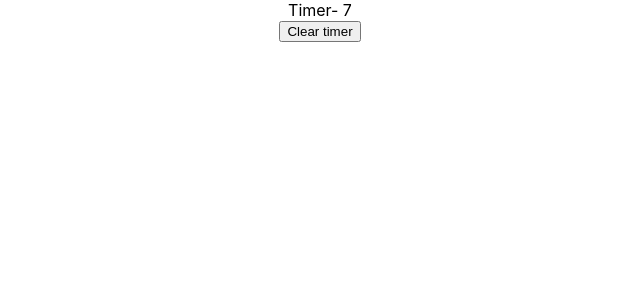
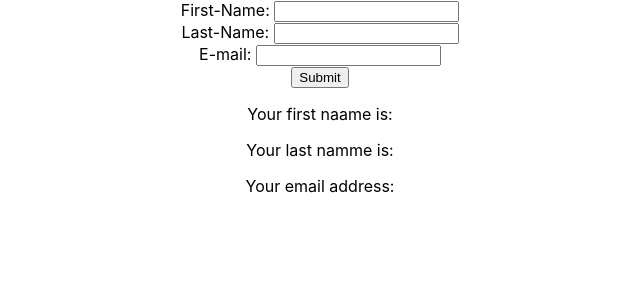
Before and after one commit to dannie-xoxo/learn-hooks, a React (Create React App) app: page / in a window 1280 px wide. Shown: the top 300 px of the page, without its empty margins (320-960 px from the left). Built offline with nearby package versions, Linux system fonts and the light colour scheme.

Commit message:
first commit

```diff
--- a/src/App.js
+++ b/src/App.js
@@ -20,6 +20,10 @@ import ParentComp from './components/ParentComp';
 import Memo from './components/memo';
 import Ref1 from './components/Ref1';
 import Ref2 from './components/Ref2';
+import Doc1 from './components/Doc1';
+import Doc2 from './components/Doc2';
+import Counter1 from './components/counter1';
+import Counter2 from './components/counter2';
 export const UserContext = React.createContext()
 export const ChannelContext = React.createContext()
 
@@ -28,7 +32,7 @@ function App () {
     <div className="App">
      {/* <HookCounter /> */}
      {/* <HookCounter2 /> */}
-     {/* <HookCounter3 /> */}
+     <HookCounter3 />
      {/* <HookCounter4 /> */}
      {/* <Effect1 /> */}
      {/* <Effect2 /> */}
@@ -46,7 +50,11 @@ function App () {
      {/* <ParentComp /> */}
      {/* <Memo /> */}
      {/* <Ref1 /> */}
-     <Ref2 />
+     {/* <Ref2 /> */}
+     {/* <Doc1 />
+     <Doc2 /> */}
+     {/* <Counter1 /> */}
+     {/* <Counter2 /> */}
     </div>
   );
   }
--- /dev/null
+++ b/src/components/Doc1.jsx
@@ -0,0 +1,16 @@
+import React, {useState } from 'react';
+import useDoc from '../hooks/useDoc';
+
+function Doc1() {
+    const[count, setCount] = useState(0)
+
+    useDoc(count)
+
+    return (
+        <>
+        <button onClick={() => setCount(count + 1)}>Count: {count}</button>
+        </>
+     );
+}
+
+export default Doc1;
--- /dev/null
+++ b/src/components/Doc2.jsx
@@ -0,0 +1,15 @@
+import React, { useState } from 'react';
+import useDoc from '../hooks/useDoc';
+
+function Doc2() {
+    const[count, setCount] = useState(0)
+
+    useDoc(count)
+    return (
+        <>
+        <button onClick={() => setCount(count + 1)}> Count: {count}</button>
+        </>
+     );
+}
+
+export default Doc2;
--- /dev/null
+++ b/src/components/counter1.jsx
@@ -0,0 +1,16 @@
+import React from 'react';
+import useCounter from '../hooks/useCounter';
+
+function Counter1() {
+   const[count, increment, decrement, reset] = useCounter(0, 1)
+    return (
+        <>
+        <h2> Count: {count} </h2>
+        <button onClick={increment}>Increment</button>
+        <button onClick={decrement}>Decrement</button>
+        <button onClick={reset}>Reset</button>
+        </>
+     );
+}
+
+export default Counter1;
--- /dev/null
+++ b/src/components/counter2.jsx
@@ -0,0 +1,16 @@
+import React from 'react';
+import useCounter from '../hooks/useCounter';
+
+function Counter2() {
+    const[count, increment, decrement, reset] = useCounter(10, 5)
+    return (
+        <>
+        <h2> Count: {count}</h2>
+        <button onClick={increment}>Increment</button>
+        <button onClick={decrement}>Decrement</button>
+        <button onClick={reset}>Reset</button>
+        </>
+     );
+}
+
+export default Counter2;
--- a/src/components/hookCounter.jsx
+++ b/src/components/hookCounter.jsx
@@ -3,7 +3,7 @@ import React, {useState} from 'react'; //(1)
 
 function HookCounter() {
     // [array destructuring]
-    const [count, setCount]= useState(0) // (2)
+    const [count, setCount] = useState(0) // (2)
     return (
         <>
         <button onClick={() => setCount(count + 2)}>count {count} </button>
--- a/src/components/hookCounter3.jsx
+++ b/src/components/hookCounter3.jsx
@@ -3,19 +3,42 @@ import React, {useState} from 'react';  //(1)
 
 function HookCounter3() {
                                 //object as a parameter in the useState
-    const [name, setName] = useState({   //(2)
+    const [details, setDetails] = useState({   //(2)
         firstName: '',
-        lastName: ''
+        lastName: '',
+        eMail: ''
     })
+
+    const onSubmitChange = (event) => {
+        event.preventDefault()
+        alert('Subscription sucessful')
+
+    }
     return (   //(3)
         <>
-        <form>
-            <input type='text' value={name.firstName}
-             onChange={(event) => setName({...name, firstName: event.target.value})} />
-            <input type='text' value={name.lastName}
-             onChange={(event) => setName({...name,lastName: event.target.value})}/>
-            <p>Your  first name is: {name.firstName}</p>
-            <p>Your last name is: {name.lastName}</p>
+        <form onSubmit={onSubmitChange}>
+            <div>
+                <label>First-Name: </label>
+            <input type='text' value={details.firstName}
+             onChange={(event) => setDetails({...details, firstName: event.target.value})} required/>
+             </div>
+
+             <div>
+             <label>Last-Name: </label>
+            <input type='text' value={details.lastName}
+             onChange={(event) => setDetails({...details, lastName: event.target.value})} required/>
+             </div>
+
+             <div>
+                <label>E-mail: </label>
+                <input type='text' value={details.eMail}
+               onChange={(event) => setDetails({...details, eMail: event.target.value})} required />
+             </div>
+             <button type='submit'>Submit</button>
+
+            <p>Your  first naame is: {details.firstName}</p>
+            <p>Your last namme is: {details.lastName}</p>
+            <p>Your email address: {details.eMail}</p>
         </form>
         </>
      );
--- /dev/null
+++ b/src/hooks/useCounter.jsx
@@ -0,0 +1,18 @@
+import {useState} from 'react';
+
+function useCounter(initialState = 0, value) {
+    const [count, setCount] = useState(initialState)
+
+    const increment= () => {
+        setCount(prevCount => prevCount + value)
+    }
+    const decrement = () => {
+        setCount(prevCount => prevCount - value)
+    }
+    const reset = () => {
+        setCount(0)
+    }
+    return [count, increment, decrement, reset]
+}
+
+export default useCounter;
--- /dev/null
+++ b/src/hooks/useDoc.jsx
@@ -0,0 +1,9 @@
+import {useEffect} from 'react';
+
+function useDoc(count) {
+    useEffect (() => {
+        document.title= `Count: ${count}`
+    },[count])
+}
+
+export default useDoc;
```
